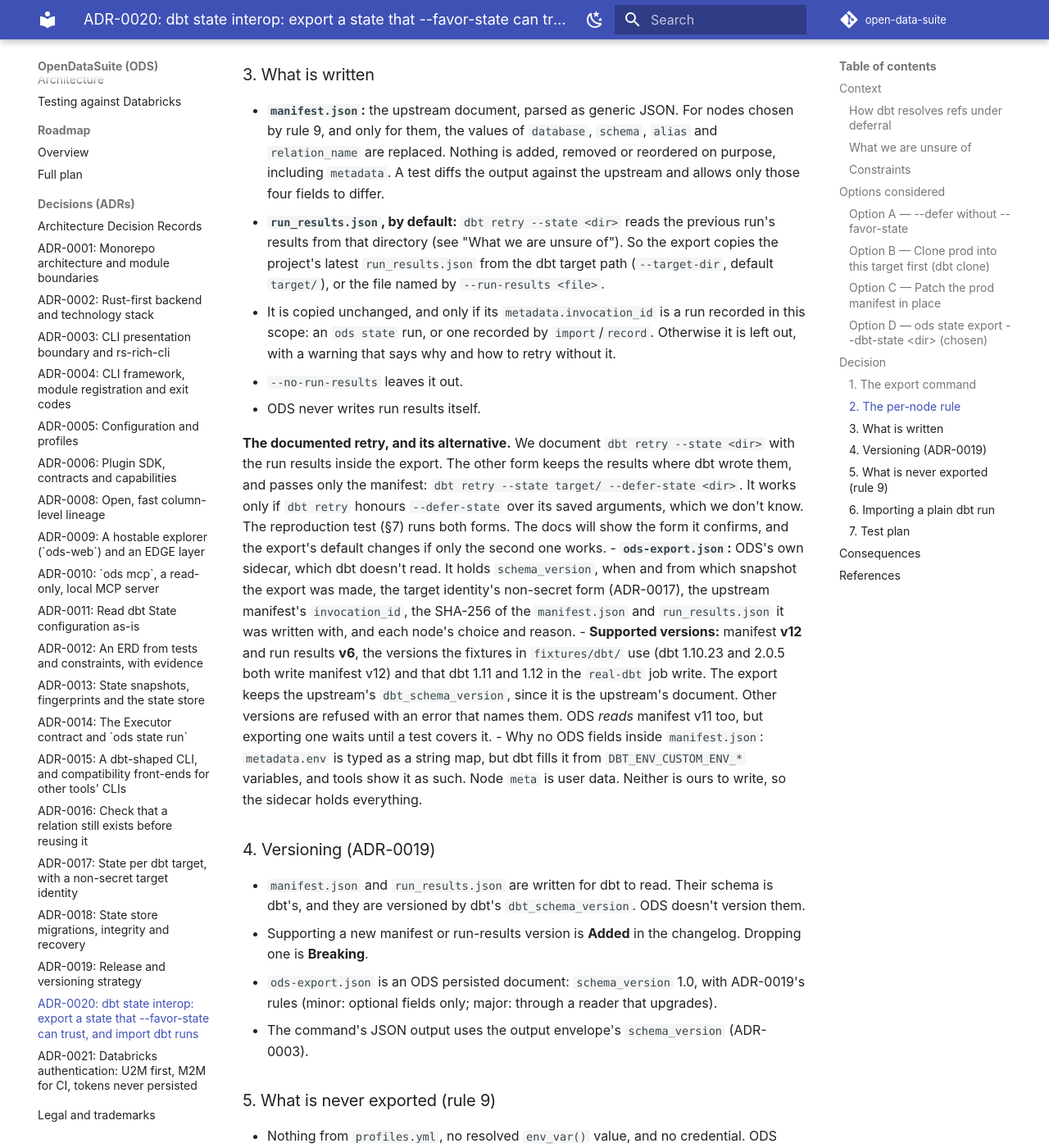
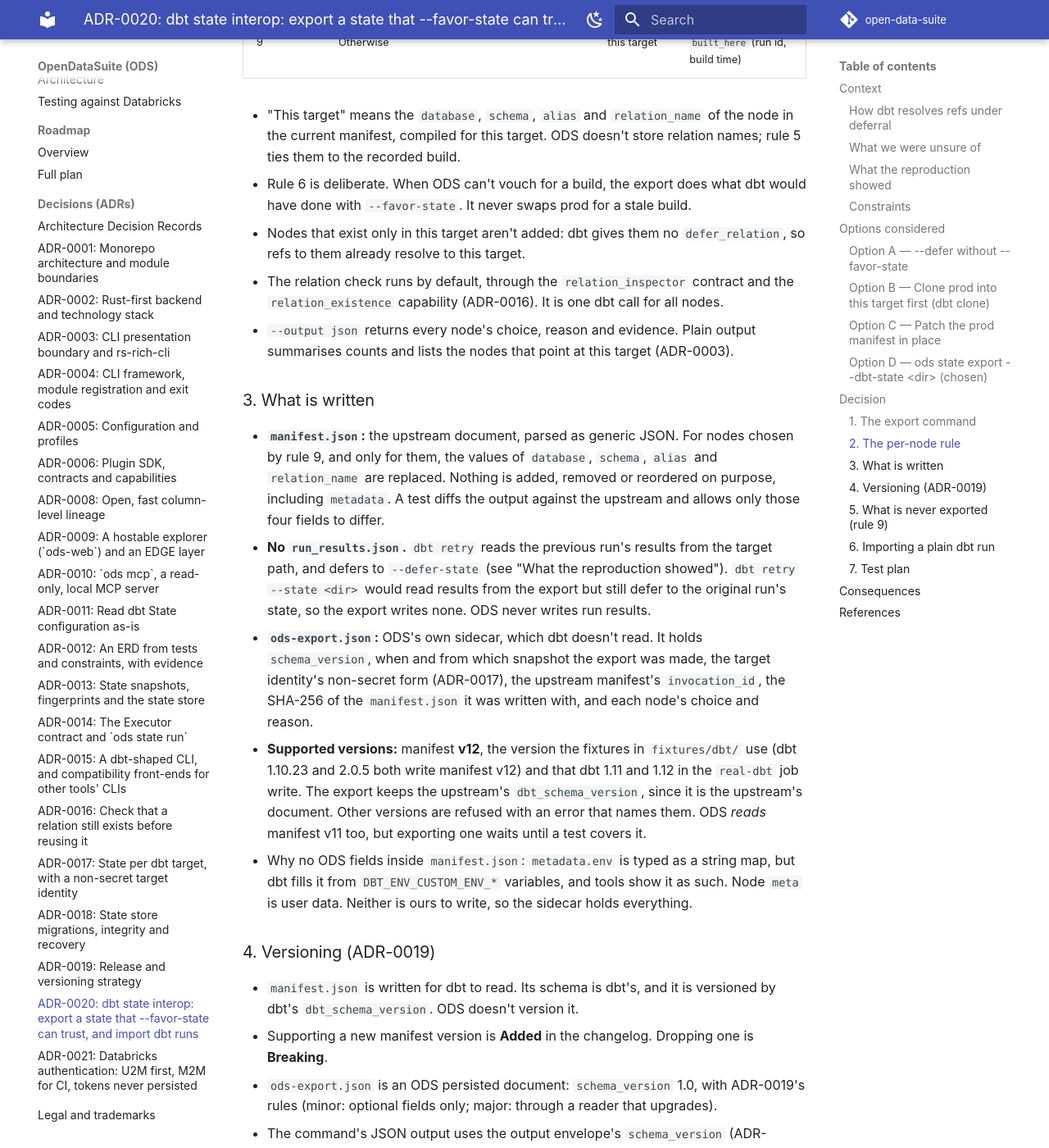
Before and after one commit to buchochelliq-labs/open-data-suite, an MkDocs documentation site: the page built from docs/adr/0020-dbt-state-interop-and-favor-state.md, in a window 1280 px wide and 1400 px high, scrolled down 5278 px. Shown: the whole window at 82% size. Built offline with MkDocs 1.6.1 and Material for MkDocs 9.7.7, drawn with Linux system fonts in a browser that asks for light colours; comment, search, counter and statistics services are not loaded; some of the changed text lies outside the part shown.

Commit message:
test(state): reproduce dbt's favor-state retry reading prod, and pin the fix's retry form
Adds fixtures/dbt/favor-state and real-dbt tests (DuckDB, both dbt
versions in the real-dbt job) that pin dbt's own behaviour:

- a retry after a failed --defer --favor-state build reads prod's copy
  of a model this target just built;
- dbt retry --defer-state <dir>, with <dir> pointing that model at this
  target, reads this target's;
- dbt retry --state <dir> still defers to the original run's state.

ADR-0020 is amended with these results: the export is read with
--defer-state and carries no run_results.json.

Part of #296

Co-Authored-By: Claude Opus 5.5 <noreply@anthropic.com>
Claude-Session: https://claude.ai/code/session_019o28ABji7oKrHhDj6a9qF6

````diff
--- a/docs/adr/0020-dbt-state-interop-and-favor-state.md
+++ b/docs/adr/0020-dbt-state-interop-and-favor-state.md
@@ -1,7 +1,7 @@
 # ADR-0020: dbt state interop: export a state that `--favor-state` can trust, and import dbt runs
 
 - **Status:** Proposed
-- **Date:** 2026-09-28
+- **Date:** 2026-09-28 (amended 2026-09-29 with the reproduction results, #296)
 - **Issues:** #296 (related: #292, #293, #294, #227, #230)
 - **Deciders:** @n1ckyb
 
@@ -45,9 +45,10 @@ doesn't know what this target has built since. ODS does. Every successful build
 recorded per target, with a target identity (ADR-0013, ADR-0017), and ODS can check
 that a relation still exists (ADR-0016).
 
-### What we are unsure of
+### What we were unsure of
 The reproduction test (Decision §7) settles each of these before the export ships,
-and the docs will describe only what it shows.
+and the docs describe only what it shows. The first is settled: see "What the
+reproduction showed" below.
 - **Which flags `dbt retry` honours.** We believe it reuses the saved arguments and
   reads `run_results.json` from `--state`. We don't know whether `--defer-state` on
   the retry's command line overrides a saved `--state`, or whether the export must be
@@ -65,6 +66,25 @@ and the docs will describe only what it shows.
   honours it (see above).
 - **"Selected" under `dbt build`.** We believe tests are selected resources too, but
   only refable nodes can be deferred, so this shouldn't matter.
+
+### What the reproduction showed
+`crates/ods-cli/tests/dbt_favor_state.rs` runs real dbt on DuckDB, in the `real-dbt`
+CI job, on the fixture `fixtures/dbt/favor-state`. Model `a` records which target built
+it, and `b` reads `a`. It gave the same results with dbt 1.11.15 and 1.12.5:
+- **The problem is real.** `a` builds in dev and `b` fails. `dbt retry` then builds
+  `b` on **prod's** `a`: its compiled SQL and its data both say prod.
+- **`dbt retry --defer-state <dir>` works.** With `<dir>` holding prod's manifest in
+  which `a` points at dev, the retry builds `b` on dev's `a`. dbt honours
+  `--defer-state` over the original run's saved `--state`, and reads the previous run
+  results from the target path as usual.
+- **`dbt retry --state <dir>` doesn't.** With the run results copied into `<dir>`, the
+  retry reads them from there, but still defers to the saved `--state` (prod). So the
+  export doesn't carry run results, and the docs never suggest this form.
+- **Later deferred runs work too.** `dbt build -s b --defer --favor-state --state prod/
+  --defer-state <dir>` keeps prod for `state:modified` selection and resolves `a` to
+  dev.
+- Changing only `schema` and `relation_name` was enough on DuckDB. The export still
+  sets all four relation fields, as §3 says.
 
 ### Constraints
 - **Rule 8, clean-room:** only the public artifact schemas and dbt-core's OSS source.
@@ -113,14 +133,16 @@ every choice.
 **`ods state export --dbt-state <dir> --upstream <state dir>` writes a dbt state
 directory. It is the upstream `manifest.json` with one change: nodes that ODS recorded as
 successfully built in this target, and can show still exist there, point at this
-target's relation. Every other node keeps the upstream pointer. By default it also holds
-the previous run's `run_results.json`, so `dbt retry --state <dir>` works.
-`ods state import --from <target dir>` records a plain dbt run.**
+target's relation. Every other node keeps the upstream pointer. dbt reads it with
+`--defer-state <dir>`, including on `dbt retry`. `ods state import --from <target dir>`
+records a plain dbt run.**
 
 ### 1. The export command
 ```sh
 ods state export --dbt-state .ods/dbt-state --upstream prod/ --target dev
-dbt retry --state .ods/dbt-state     # to be confirmed by the reproduction test (§7)
+dbt retry --defer-state .ods/dbt-state
+# or any later deferred run: selection still compares with prod
+dbt build -s b --defer --favor-state --state prod/ --defer-state .ods/dbt-state
 ```
 - **Option names.** `--dbt PROGRAM` already means the dbt executable on every
   `ods state` command (`docs/cli.md`), and it keeps that meaning here. The export's
@@ -142,7 +164,6 @@ So the directory stays put, and each file in it is replaced atomically:
    the same filesystem), and flushes it. A maintained crate does this (`tempfile`'s
    `persist`, already a dev-dependency).
 3. It renames the files over the old ones in this order: `ods-export.json`, then
-   `run_results.json` (or deletes an old one the new export doesn't include), and
    **`manifest.json` last**. A rename is atomic on POSIX. On Windows, `MoveFileEx`
    with `REPLACE_EXISTING` replaces the file in one step, but fails while another
    process holds it open. ODS retries briefly, then fails and names the file.
@@ -153,12 +174,8 @@ What a dbt reader can see during a refresh:
 - **The manifest decides where refs resolve, and it changes last,** in a single step.
   A dbt run that starts during a refresh either uses the whole previous export or the
   whole new one.
-- A reader can pair the new `run_results.json` with the old `manifest.json`. Both
-  still come from recorded runs in this scope. The old manifest's pointers were each
-  checked when it was written. The worst case is a retry that selects from the newer
-  results and resolves refs as the previous export did. `ods-export.json` records the
-  SHA-256 of the manifest it describes, so ODS (and the docs' troubleshooting) can
-  tell when the files disagree.
+- `ods-export.json` records the SHA-256 of the manifest it describes, so ODS (and the
+  docs' troubleshooting) can tell when a manifest was written by another export.
 - If any step fails, the export exits non-zero and says which files were replaced.
   Before step 3 nothing has changed. Rerunning the export repairs a partial refresh.
   The upstream directory and ODS state are never touched (rule 5).
@@ -197,29 +214,16 @@ outcome has a reason code.
   `relation_name` are replaced. Nothing is added, removed or reordered on purpose,
   including `metadata`. A test diffs the output against the upstream and allows only
   those four fields to differ.
-- **`run_results.json`, by default:** `dbt retry --state <dir>` reads the previous
-  run's results from that directory (see "What we are unsure of"). So the export copies
-  the project's latest `run_results.json` from the dbt target path (`--target-dir`,
-  default `target/`), or the file named by `--run-results <file>`.
-  - It is copied unchanged, and only if its `metadata.invocation_id` is a run recorded
-    in this scope: an `ods state` run, or one recorded by `import`/`record`. Otherwise
-    it is left out, with a warning that says why and how to retry without it.
-  - `--no-run-results` leaves it out.
-  - ODS never writes run results itself.
-
-  **The documented retry, and its alternative.** We document `dbt retry --state <dir>`
-  with the run results inside the export. The other form keeps the results where dbt
-  wrote them, and passes only the manifest:
-  `dbt retry --state target/ --defer-state <dir>`. It works only if `dbt retry` honours
-  `--defer-state` over its saved arguments, which we don't know. The reproduction test
-  (§7) runs both forms. The docs will show the form it confirms, and the export's
-  default changes if only the second one works.
+- **No `run_results.json`.** `dbt retry` reads the previous run's results from the
+  target path, and defers to `--defer-state` (see "What the reproduction showed").
+  `dbt retry --state <dir>` would read results from the export but still defer to the
+  original run's state, so the export writes none. ODS never writes run results.
 - **`ods-export.json`:** ODS's own sidecar, which dbt doesn't read. It holds
   `schema_version`, when and from which snapshot the export was made, the target
   identity's non-secret form (ADR-0017), the upstream manifest's `invocation_id`, the
-  SHA-256 of the `manifest.json` and `run_results.json` it was written with, and each
-  node's choice and reason.
-- **Supported versions:** manifest **v12** and run results **v6**, the versions the
+  SHA-256 of the `manifest.json` it was written with, and each node's choice and
+  reason.
+- **Supported versions:** manifest **v12**, the version the
   fixtures in `fixtures/dbt/` use (dbt 1.10.23 and 2.0.5 both write manifest v12) and
   that dbt 1.11 and 1.12 in the `real-dbt` job write. The export keeps the upstream's
   `dbt_schema_version`, since it is the upstream's document. Other versions are
@@ -230,10 +234,9 @@ outcome has a reason code.
   Node `meta` is user data. Neither is ours to write, so the sidecar holds everything.
 
 ### 4. Versioning (ADR-0019)
-- `manifest.json` and `run_results.json` are written for dbt to read. Their schema is
-  dbt's, and they are versioned by dbt's `dbt_schema_version`. ODS doesn't version
-  them.
-- Supporting a new manifest or run-results version is **Added** in the changelog.
+- `manifest.json` is written for dbt to read. Its schema is dbt's, and it is versioned
+  by dbt's `dbt_schema_version`. ODS doesn't version it.
+- Supporting a new manifest version is **Added** in the changelog.
   Dropping one is **Breaking**.
 - `ods-export.json` is an ODS persisted document: `schema_version` 1.0, with
   ADR-0019's rules (minor: optional fields only; major: through a reader that
@@ -269,24 +272,25 @@ outcome has a reason code.
    job, for each dbt in its matrix):
    - A fixture project with `prod` and `dev` targets, in separate DuckDB databases.
      Model `a` writes a marker that differs by target; `b` reads `a` and can be made
-     to fail with a var.
+     to fail with an environment variable (`dbt retry` replays the original vars).
    - Build prod and keep its `manifest.json`.
    - In dev: `dbt build --defer --favor-state --state prod/` with `b` failing, then fix
      it and `dbt retry`.
    - Assert that `b` read **prod's** `a` (its marker, and the relation in its compiled
      SQL). The test pins today's behaviour, so a dbt release that changes it is
      noticed.
-   - The same test settles each point under "What we are unsure of". It runs both
-     retry forms from §3: `dbt retry --state <export>` with the copied run results,
-     and `dbt retry --state target/ --defer-state <export>`. It records which works.
+   - The same tests settle the retry form: `dbt retry --defer-state <export>` reads
+     dev's `a`, and `dbt retry --state <export>` doesn't.
+   - **Done:** `crates/ods-cli/tests/dbt_favor_state.rs`, with the results under
+     "What the reproduction showed".
 2. **Then the fix:** the same scenario through `ods state build` (or
-   `ods state import --from`), then `ods state export --dbt-state`, then `dbt retry`.
+   `ods state import --from`), then `ods state export --dbt-state`, then
+   `dbt retry --defer-state`.
    Assert that `b` read **dev's** `a`.
 3. **Unit and snapshot tests** with no dbt:
    - each rule in §2, with a fake store and inspector;
    - the four-field diff against the fixture manifests;
    - refusal of other schema versions and of another project's manifest;
-   - run results copied only when their invocation is recorded;
    - the refresh: file order, a failure before and during the renames, and a second
      export blocked by the lock;
    - `insta` snapshots of the JSON and plain output;
````
Also changed, not shown: other parts of docs/adr/0020-dbt-state-interop-and-favor-state.md (+2 -1 lines), 6 other files.
